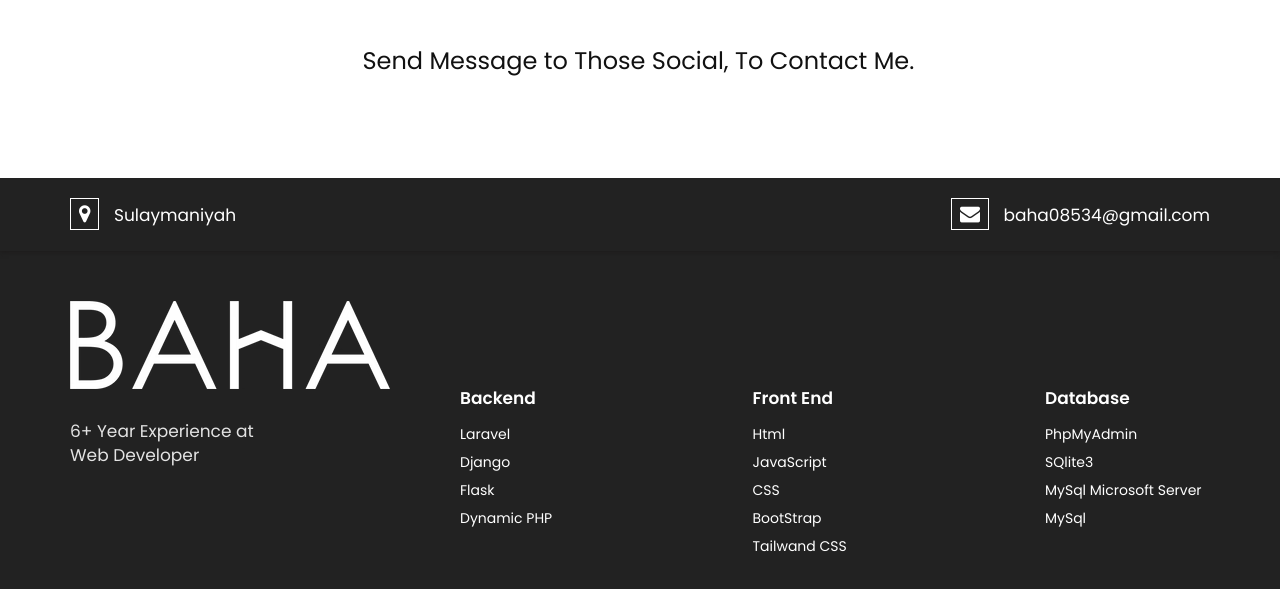
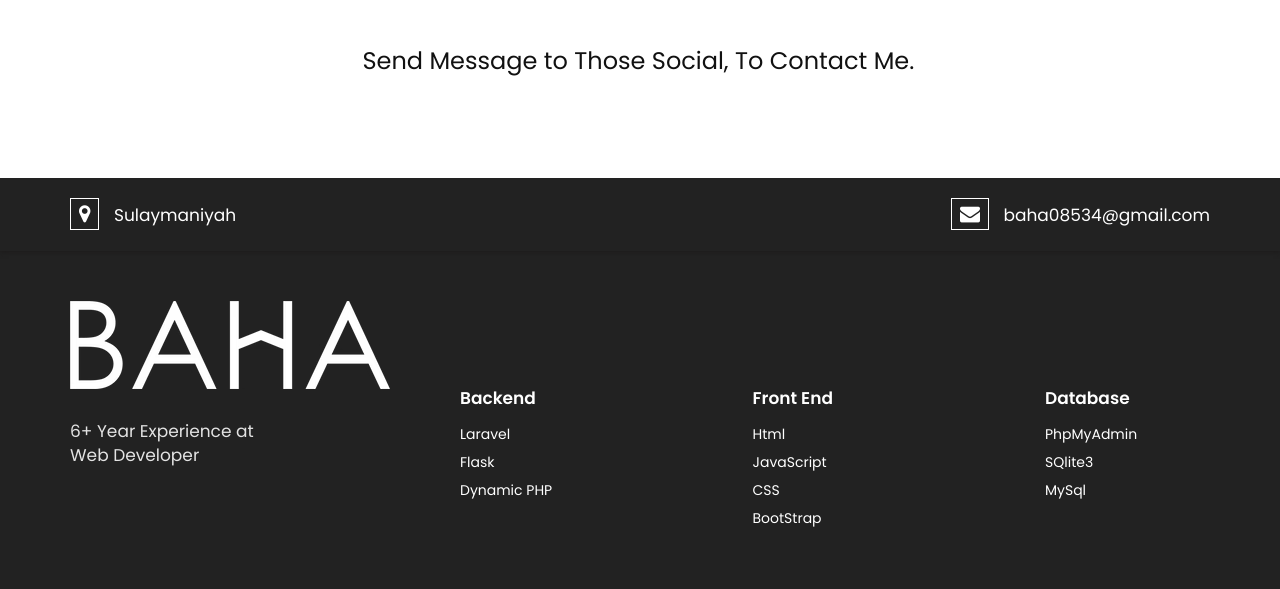
Before and after one commit to 0xCoder-b/MyInfo, a plain HTML site: page index.html in a window 1280 px wide. Shown: the part 3099-3688 px from the top of the page. Drawn offline with nearby package versions, Linux system fonts and the light colour scheme; a web font is replaced by a local one.

Commit message:
Update index.html

```diff
--- a/index.html
+++ b/index.html
@@ -178,7 +178,7 @@ https://www.facebook.com/profile.php?id=100079296385995/
                <div class="col-md-6">
                   <div class="titlepage">
                      <h2>Want build website for you business ? </h2>
-                     <a class="read_more" href="#contact"> Contact Me Now</a>
+                     <a class="read_more" href="mailto:baha08534@gmail.com"> Contact Me Now</a>
                   </div>
                </div>
             </div>
@@ -313,7 +313,7 @@ https://www.facebook.com/profile.php?id=100079296385995/
                      <h3>Backend  </h3>
                      <ul class="link_menu">
                         <li> Laravel</li>
-                        <li> Django </li>
+
                         <li> Flask </li>
                         <li> Dynamic PHP </li>
                               </ul>
@@ -325,7 +325,7 @@ https://www.facebook.com/profile.php?id=100079296385995/
                         <li> JavaScript </li>
                         <li> CSS </li>
                         <li> BootStrap </li>
-                        <li> Tailwand CSS </li>
+
                      </ul>
                   </div>
                   <div class="col-lg-2 offset-lg-1 col-md-3 col-sm-6">
@@ -333,7 +333,6 @@ https://www.facebook.com/profile.php?id=100079296385995/
                      <ul class="link_menu">
                         <li> PhpMyAdmin </li>
                         <li> SQlite3 </li>
-                        <li> MySql Microsoft Server </li>
                         <li> MySql </li>
 
                      </ul>
```
